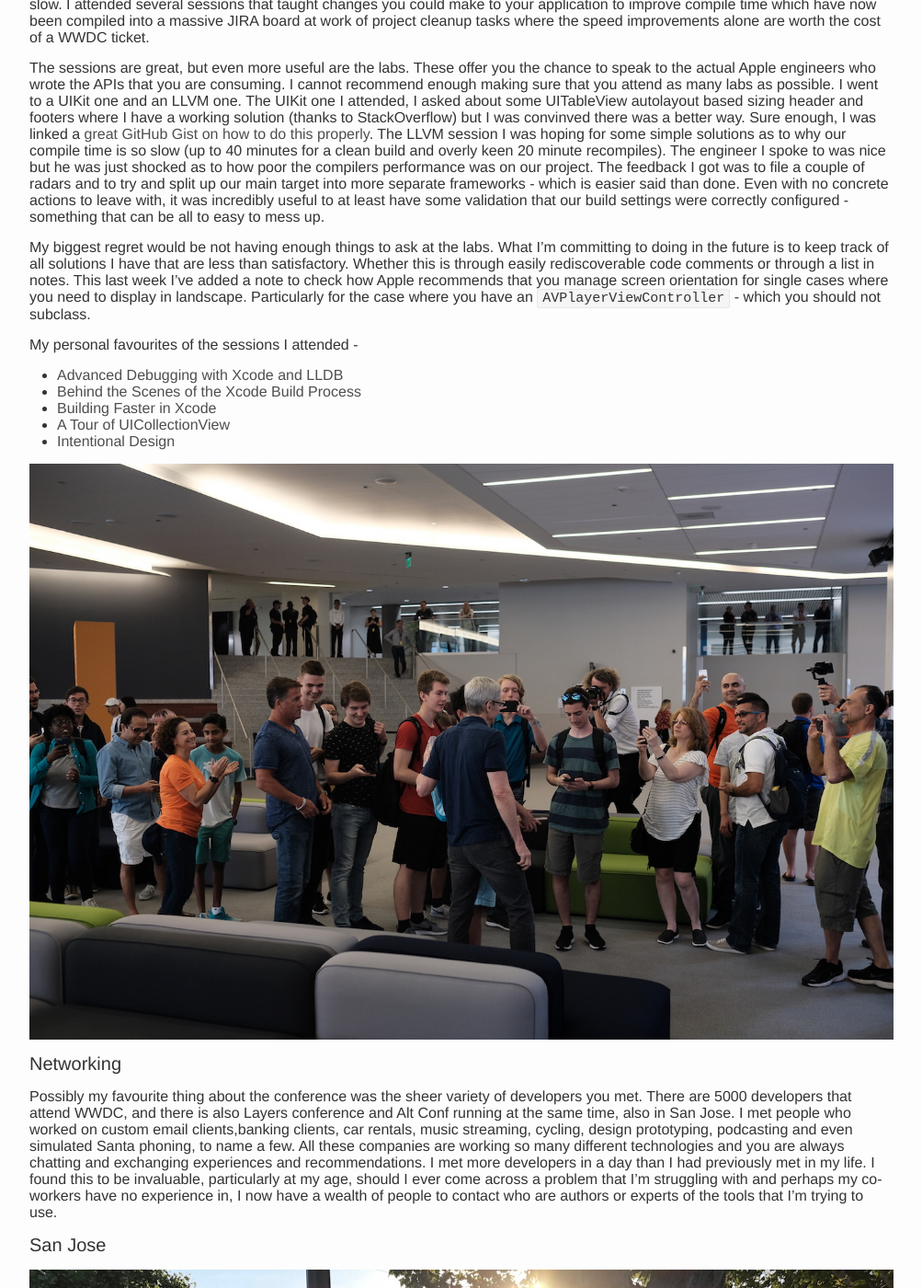
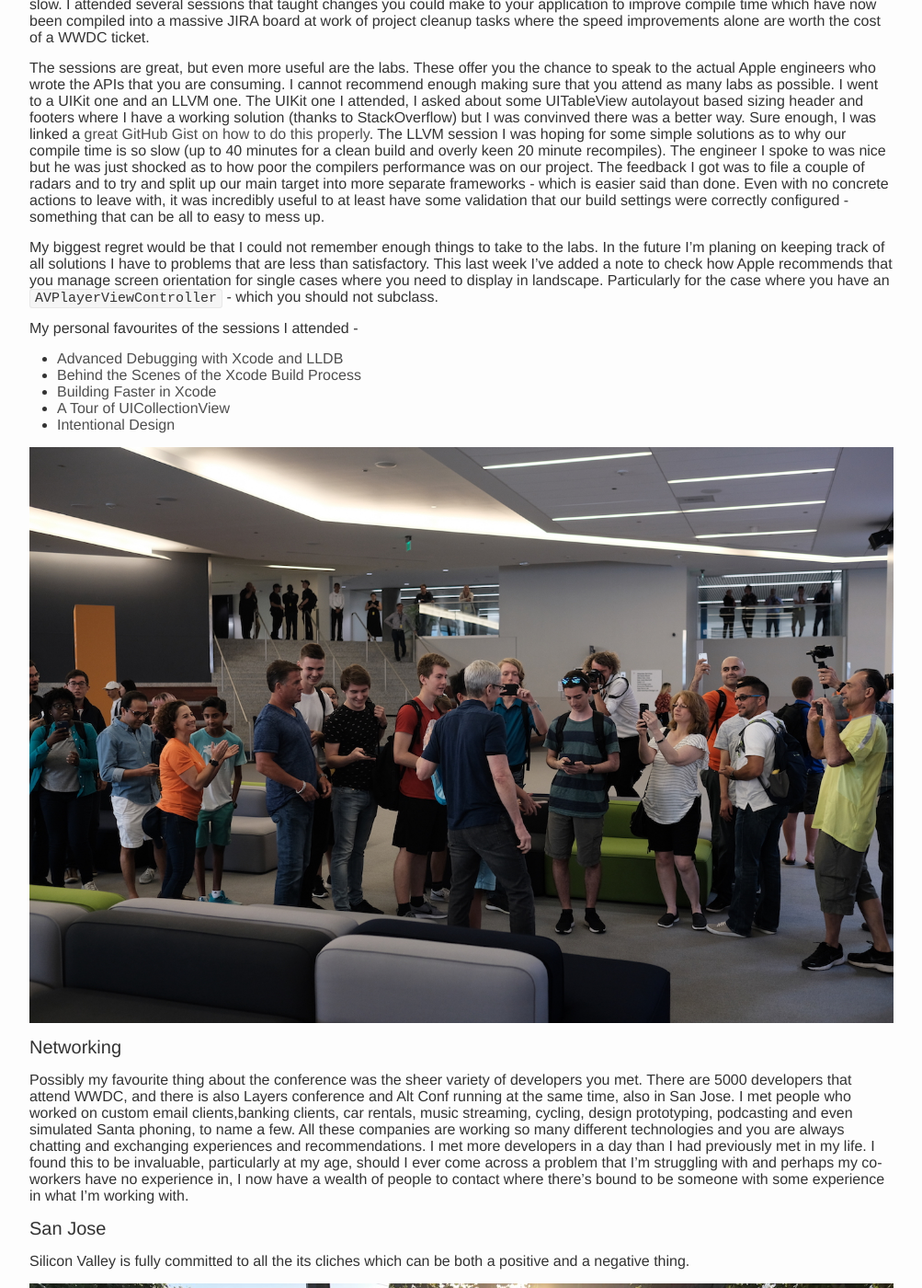
Before and after one commit to rorydbain/rorydbain.github.io, a Jekyll site: the page built from _posts/2018-07-28-wwdc.markdown, in a window 1280 px wide and 1400 px high, scrolled down 1727 px. Shown: the whole window at 92% size, without its empty margins (138-1141 px from the left). Built offline with Jekyll 4.4.1, drawn with Linux system fonts in a browser that asks for light colours; comment, search, counter and statistics services are not loaded.

Commit message:
continues wwdc post

```diff
--- a/_posts/2018-07-28-wwdc.markdown
+++ b/_posts/2018-07-28-wwdc.markdown
@@ -21,7 +21,7 @@ Although you can watch the vast majority of the WWDC sessions online, it's nothi
 
 The sessions are great, but even more useful are the labs. These offer you the chance to speak to the actual Apple engineers who wrote the APIs that you are consuming. I cannot recommend enough making sure that you attend as many labs as possible. I went to a UIKit one and an LLVM one. The UIKit one I attended, I asked about some UITableView autolayout based sizing header and footers where I have a working solution (thanks to StackOverflow) but I was convinved there was a better way. Sure enough, I was linked a [great GitHub Gist on how to do this properly](https://gist.github.com/smileyborg/50de5da1c921b73bbccf7f76b3694f6a). The LLVM session I was hoping for some simple solutions as to why our compile time is so slow (up to 40 minutes for a clean build and overly keen 20 minute recompiles). The engineer I spoke to was nice but he was just shocked as to how poor the compilers performance was on our project. The feedback I got was to file a couple of radars and to try and split up our main target into more separate frameworks - which is easier said than done. Even with no concrete actions to leave with, it was incredibly useful to at least have some validation that our build settings were correctly configured - something that can be all to easy to mess up.
 
-My biggest regret would be not having enough things to ask at the labs. What I'm committing to doing in the future is to keep track of all solutions I have that are less than satisfactory. Whether this is through easily rediscoverable code comments or through a list in notes. This last week I've added a note to check how Apple recommends that you manage screen orientation for single cases where you need to display in landscape. Particularly for the case where you have an `AVPlayerViewController` - which you should not subclass.
+My biggest regret would be that I could not remember enough things to take to the labs. In the future I'm planing on keeping track of all solutions I have to problems that are less than satisfactory. This last week I've added a note to check how Apple recommends that you manage screen orientation for single cases where you need to display in landscape. Particularly for the case where you have an `AVPlayerViewController` - which you should not subclass.
 
 My personal favourites of the sessions I attended -
 
@@ -31,13 +31,16 @@ My personal favourites of the sessions I attended -
 * [A Tour of UICollectionView](https://developer.apple.com/videos/play/wwdc2018/225/)
 * [Intentional Design](https://developer.apple.com/videos/play/wwdc2018/802/)
 
-![Tim ]({{ "/assets/wwdc_tim.jpg" | absolute_url }})
+![Tim Cook]({{ "/assets/wwdc_tim.jpg" | absolute_url }})
 
 #### Networking
 
-Possibly my favourite thing about the conference was the sheer variety of developers you met. There are 5000 developers that attend WWDC, and there is also Layers conference and Alt Conf running at the same time, also in San Jose. I met people who worked on custom email clients,banking clients, car rentals, music streaming, cycling, design prototyping, podcasting and even simulated Santa phoning, to name a few. All these companies are working so many different technologies and you are always chatting and exchanging experiences and recommendations. I met more developers in a day than I had previously met in my life. I found this to be invaluable, particularly at my age, should I ever come across a problem that I'm struggling with and perhaps my co-workers have no experience in, I now have a wealth of people to contact who are authors or experts of the tools that I'm trying to use.
+Possibly my favourite thing about the conference was the sheer variety of developers you met. There are 5000 developers that attend WWDC, and there is also Layers conference and Alt Conf running at the same time, also in San Jose. I met people who worked on custom email clients,banking clients, car rentals, music streaming, cycling, design prototyping, podcasting and even simulated Santa phoning, to name a few. All these companies are working so many different technologies and you are always chatting and exchanging experiences and recommendations. I met more developers in a day than I had previously met in my life. I found this to be invaluable, particularly at my age, should I ever come across a problem that I'm struggling with and perhaps my co-workers have no experience in, I now have a wealth of people to contact where there's bound to be someone with some experience in what I'm working with.
+
 #### San Jose
 
-![Scooter ]({{ "/assets/wwdc_scoot.jpg" | absolute_url }})
+Silicon Valley is fully committed to all the its cliches which can be both a positive and a negative thing.
+
+![Lime Scooters]({{ "/assets/wwdc_scoot.jpg" | absolute_url }})
 
 ![Model 3]({{ "/assets/wwdc_mod3.jpg" | absolute_url }})
```
